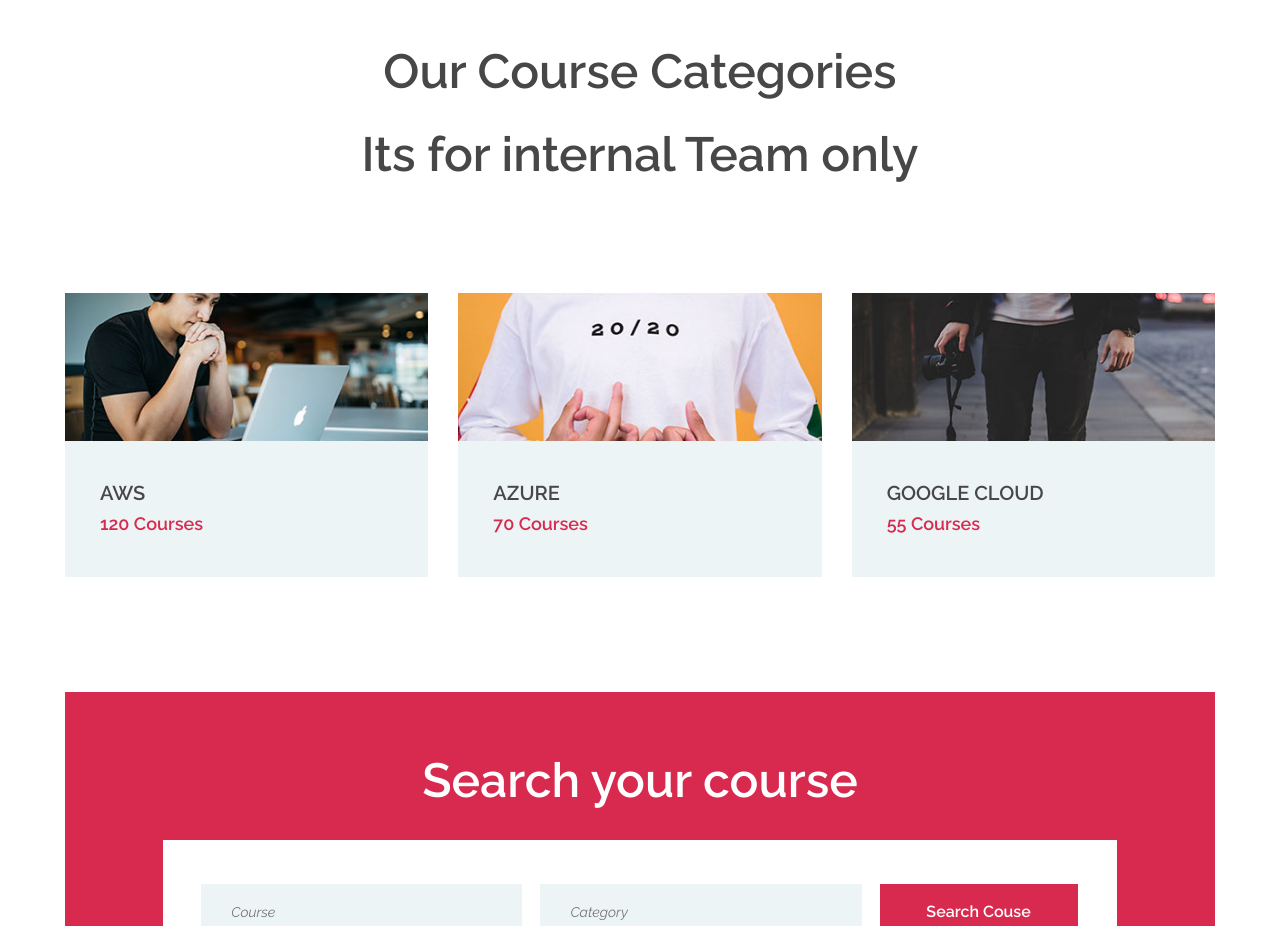
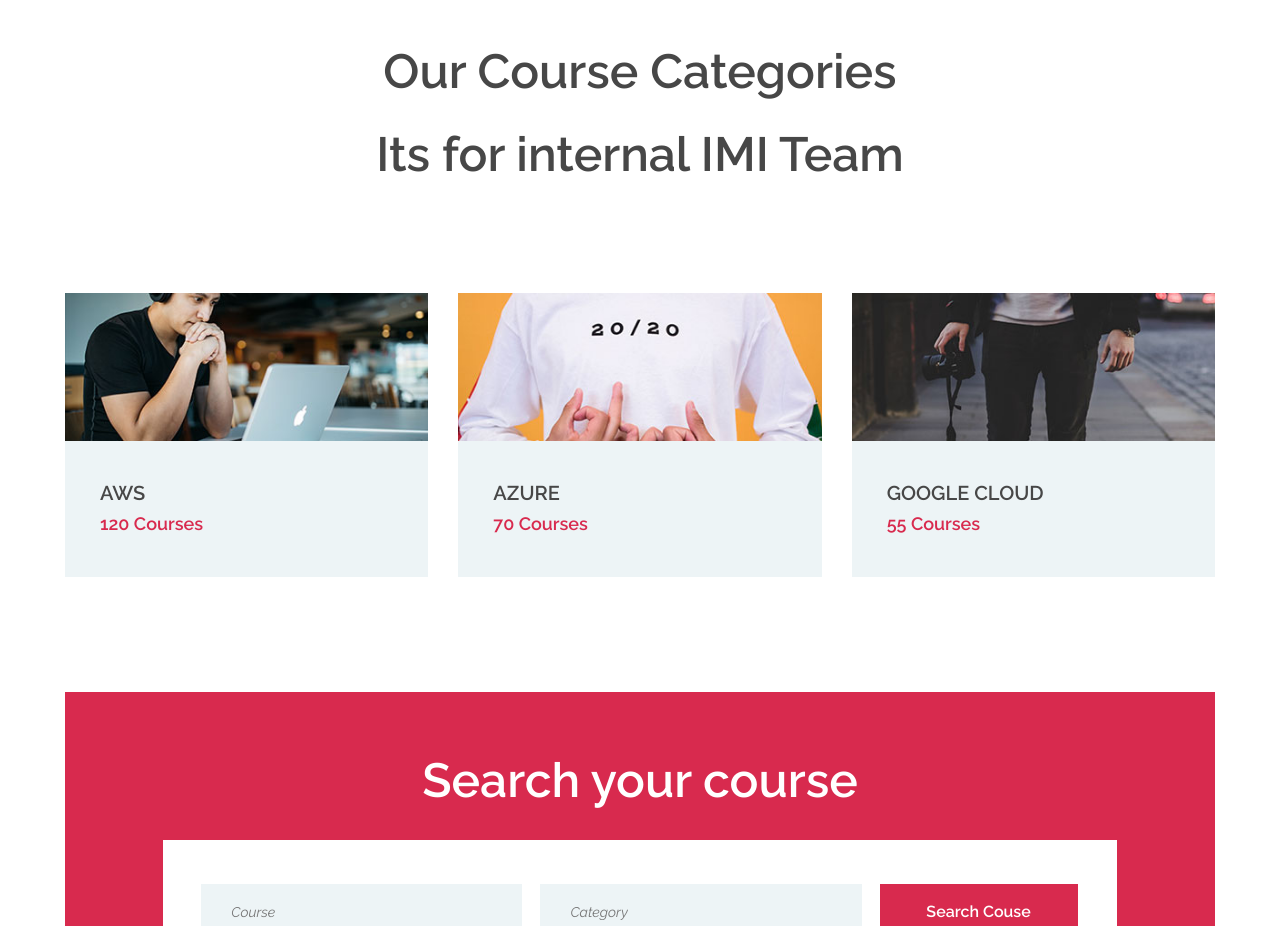
Before and after one commit to tripatro/democlasses, a plain HTML site: page index.html in a window 1280 px wide. Shown: the part 1020-1946 px from the top of the page. Drawn offline with Linux system fonts and the light colour scheme.

Commit message:
Update index.html

```diff
--- a/index.html
+++ b/index.html
@@ -86,7 +86,7 @@
 		<div class="container">
 			<div class="section-title">
 				<h2>Our Course Categories</h2>
-				<p> <h2>Its for internal Team only </h2></p>
+				<p> <h2>Its for internal IMI Team </h2></p>
 			</div>
 			<div class="row">
 				<!-- categorie -->
```
